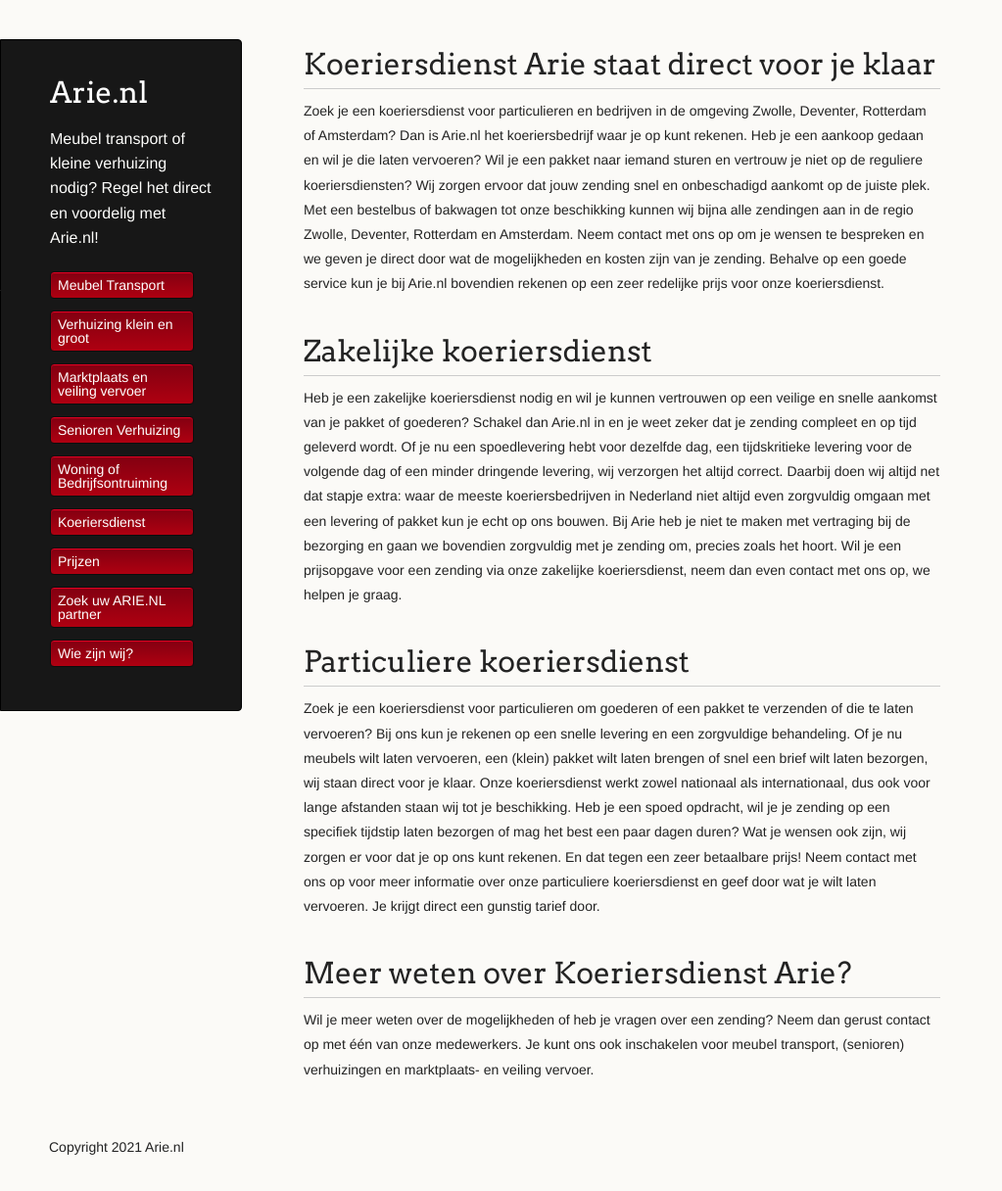
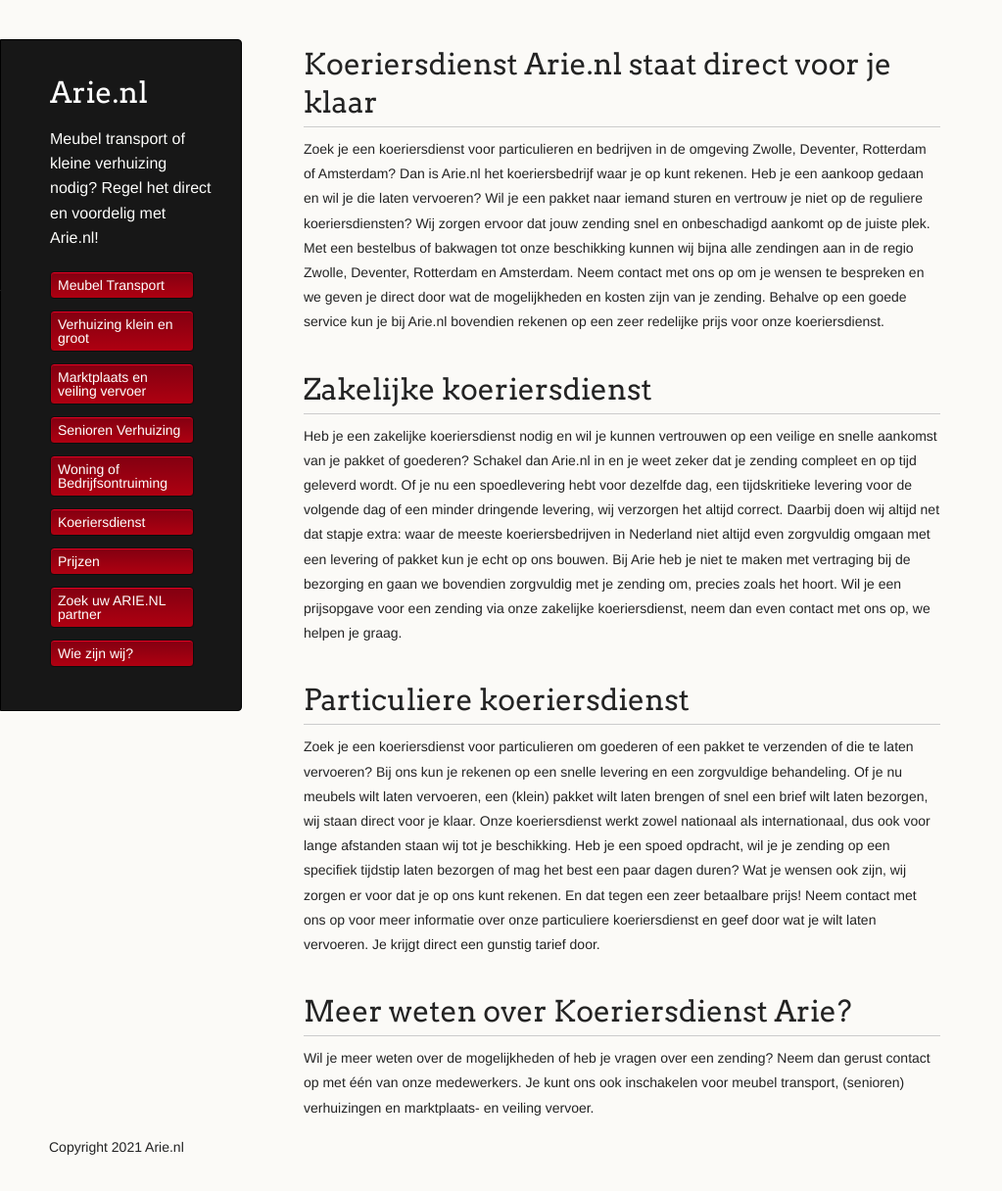
Before and after one commit to amsdfw/arie.nl, a Jekyll site: the page built from koeriersdienst.md, in a window 1280 px wide and 1216 px high. Shown: the whole window at 98% size, without its empty margins (0-1023 px from the left). Built offline with Jekyll 4.4.1, drawn with Linux system fonts in a browser that asks for light colours; our own code applies the rules of GitHub Pages for plain Markdown files.

```diff
--- a/koeriersdienst.md
+++ b/koeriersdienst.md
@@ -2,7 +2,7 @@
 layout: default
 ---
 
-# Koeriersdienst Arie staat direct voor je klaar
+# Koeriersdienst Arie.nl staat direct voor je klaar
 
 Zoek je een koeriersdienst voor particulieren en bedrijven in de omgeving Zwolle, Deventer, Rotterdam of Amsterdam?
 Dan is Arie.nl het koeriersbedrijf waar je op kunt rekenen. Heb je een aankoop gedaan en wil je die laten vervoeren?
```
